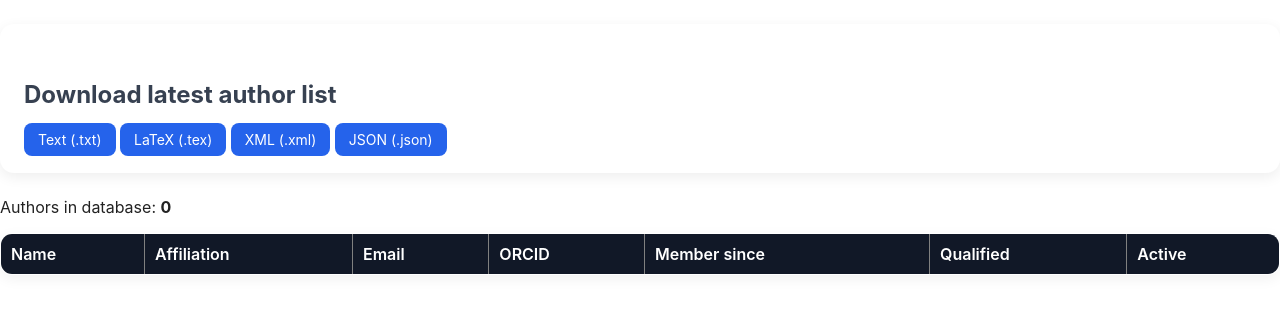
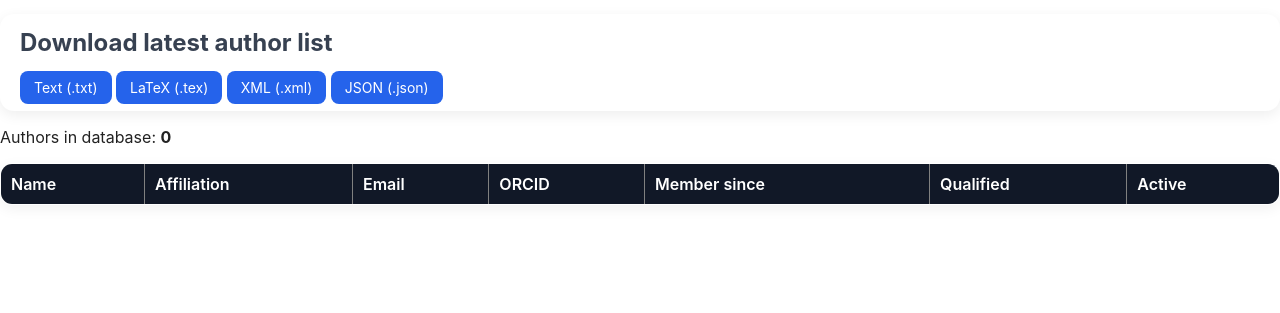
Before and after one commit to vic0ward/sst1m-author-db, a FastAPI app: page / in a window 1280 px wide. Shown: the top 313 px of the page. Run offline with FastAPI, Linux system fonts and the light colour scheme; data comes from the database, SQL or seed files in the repository; data that the repository does not hold is empty.

Commit message:
Shrink the empty space inside .card boxes
Padding 24px->14px/20px, margin 24px->14px; the main fix is
.card > h2:first-child now getting margin-top: 0 — the global
h2{margin-top:32px} used to stack on top of the card's own padding
(56px of empty space above the heading). Affects "Download latest
author list", "Authors", "Affiliations", "Database backup".

```diff
--- a/static/style.css
+++ b/static/style.css
@@ -30,9 +30,15 @@ h2 {
 .card {
     background: white;
     border-radius: 14px;
-    padding: 24px;
-    margin: 24px 0;
+    padding: 14px 20px;
+    margin: 14px 0;
     box-shadow: 0 4px 14px rgba(0, 0, 0, 0.07);
+}
+
+.card > h2:first-child {
+    /* h2's global margin-top would otherwise stack on top of the card's own
+       padding, doubling the empty space above the heading. */
+    margin-top: 0;
 }
 
 .nav {
```
